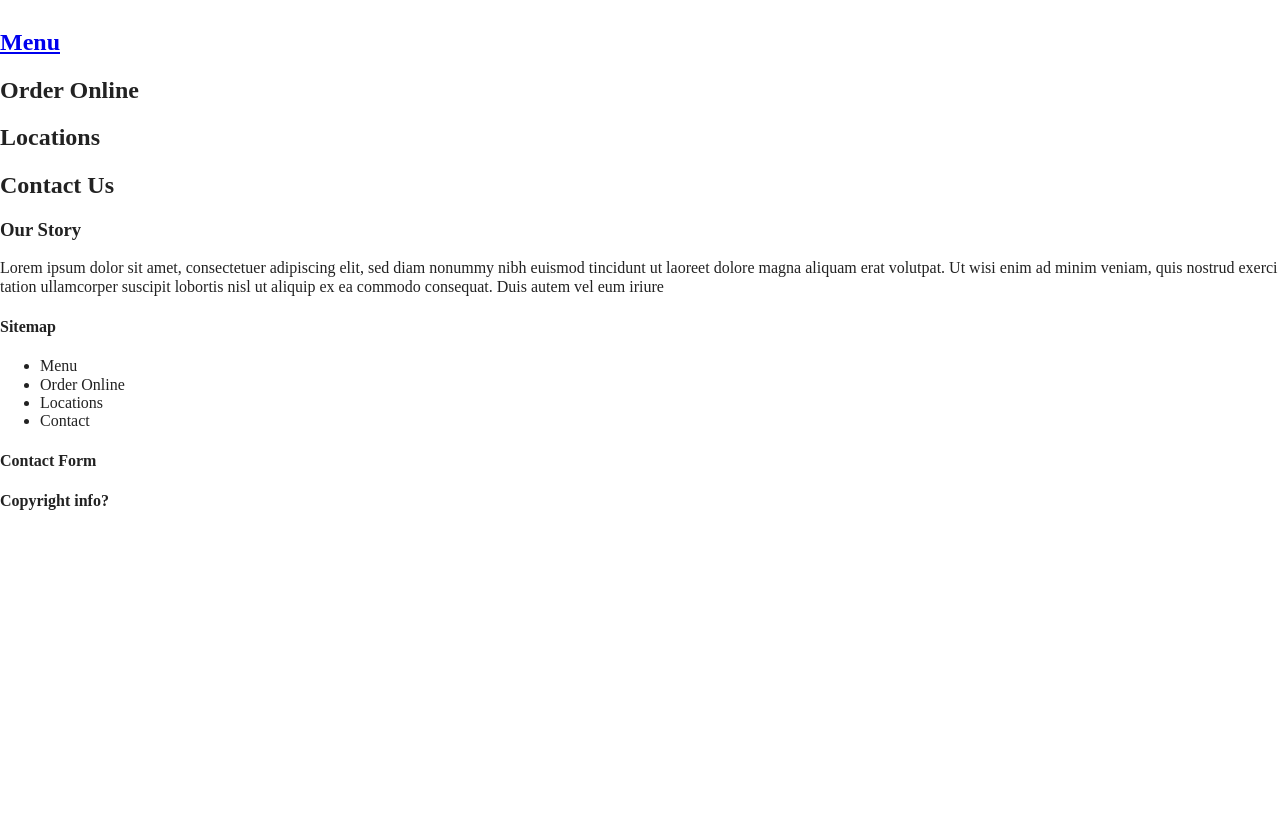
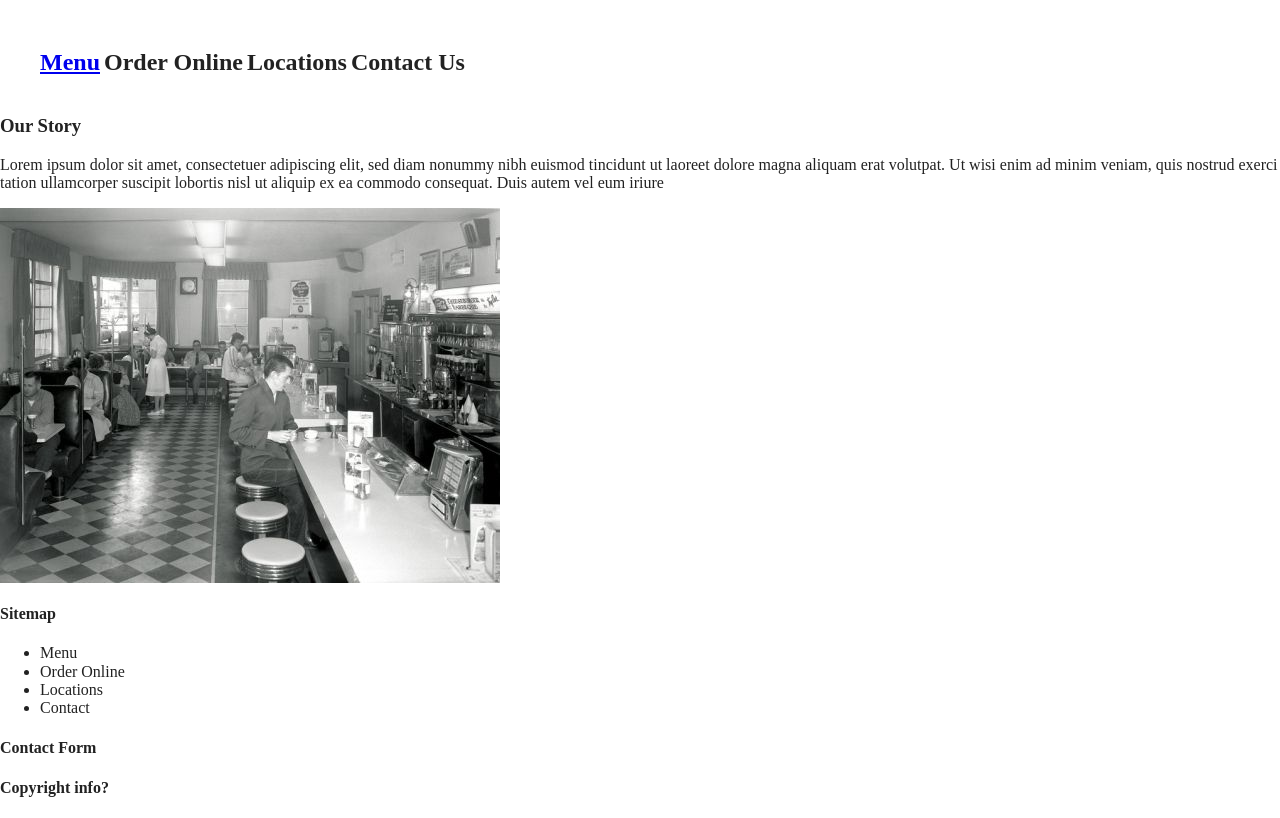
Before and after one commit to shannabaudierrr/Project-1--Restaurant, a website built with Parcel: page index.html in a window 1280 px wide. Shown: the part 94-912 px from the top of the page. Before the commit the page ends 800 px from the top, so only its background shows below. Built offline with nearby package versions, Linux system fonts and the light colour scheme; files whose address does not match are found by name.

Commit message:
section navigtion added photo

```diff
--- a/css/main.css
+++ b/css/main.css
@@ -260,3 +260,7 @@ textarea {
     page-break-after: avoid;
   }
 }
+.navigation-tab li{
+  display: inline-block
+
+}
--- a/index.html
+++ b/index.html
@@ -26,14 +26,17 @@
   <!-- put a pic or block in backgroud -->
 </header>
 <body>
-  <section>
-  <a href="page-2-index.html"><h2>Menu</h2></a>
-  <h2>Order Online</h2>
-  <h2>Locations</h2>
-  <h2>Contact Us</h2>
-</section>
+  <div class="navigation-tab">
+    <ul>
+      <li><a href="page-2-index.html"><h2>Menu</h2></a></li>
+      <li><h2>Order Online</h2></li>
+      <li><h2>Locations</h2></li>
+      <li><h2>Contact Us</h2></li>
+    </ul>
+  </div>
 <!-- should this be sections? (sticky nav) -->
-<section>
+  <div>
+    <div>
       <h3>Our Story</h3>
       <p>Lorem ipsum dolor sit amet, consectetuer adipiscing
       elit, sed diam nonummy nibh euismod tincidunt
@@ -41,8 +44,12 @@
       wisi enim ad minim veniam, quis nostrud exerci
       tation ullamcorper suscipit lobortis nisl ut aliquip ex
       ea commodo consequat. Duis autem vel eum iriure</p>
+    </div>
+    <div>
+      <img src="old-diner.jpg" alt="Original Roxy's Grill">
+    </div>
     <!-- insert a photo? -->
-</section>
+  </div>
 </body>
 <footer>
   <h4>Sitemap</h4>
```
Also changed, not shown: img/old-diner.jpg (added), 2 other files. Lines whose indentation alone changed are shown as unchanged.
